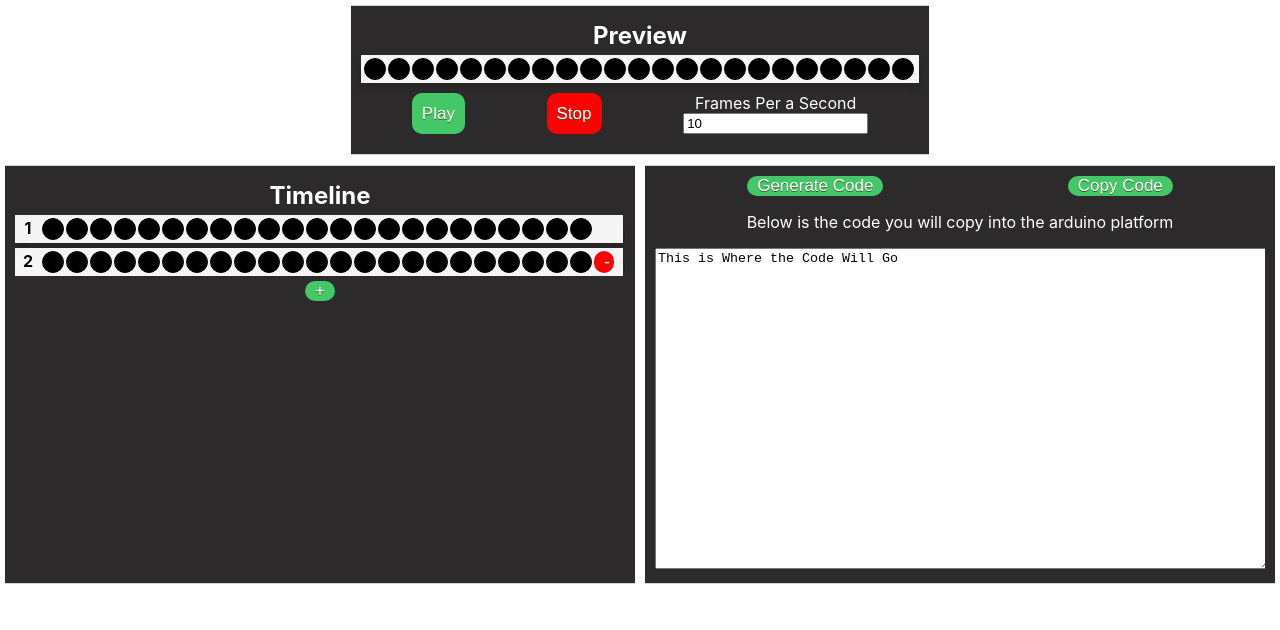
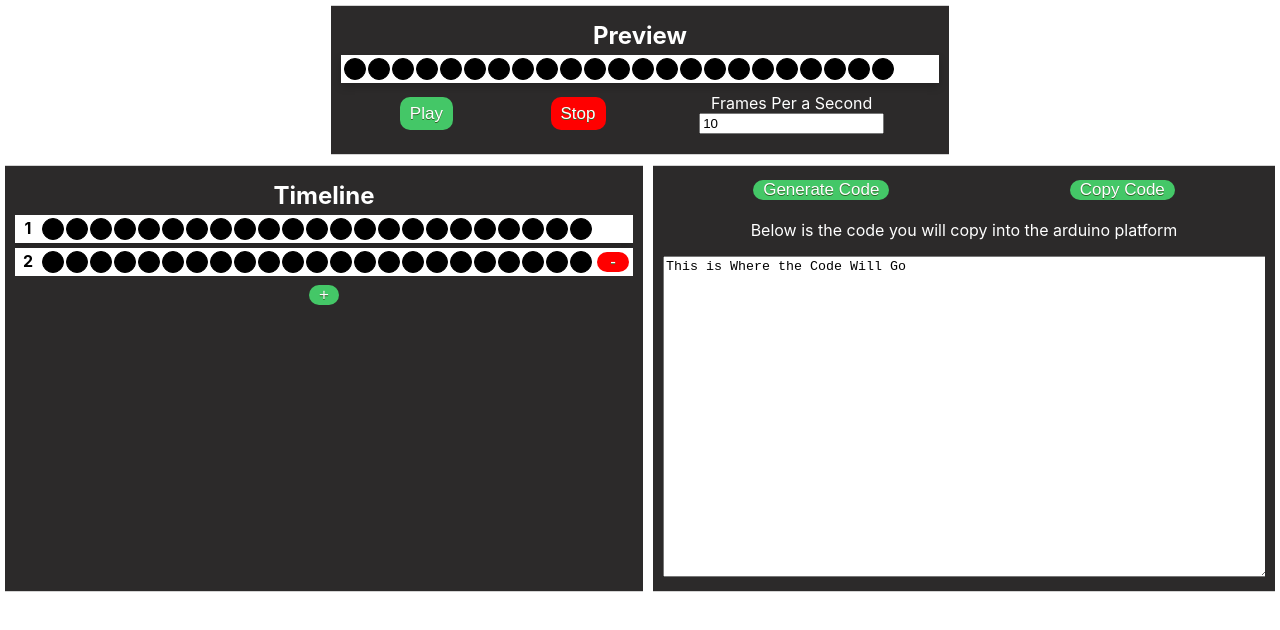
Before and after one commit to mjcolin/lightanimator, a React (Create React App) app: page / in a window 1280 px wide. Shown: the top 630 px of the page. Built offline with nearby package versions, Linux system fonts and the light colour scheme.

Commit message:
cleaned up delet button on frame

```diff
--- a/src/components/Frame.js
+++ b/src/components/Frame.js
@@ -5,7 +5,7 @@ function Frame(props){
     const pixelWidth = 20;
     const numberOfPixes = props.pixels.length;
     const pixelGap = 4;
-    const buttonWidth = 30;
+    const buttonWidth = 0;
     const frameNumberWidth = 20;
 
     const calculatedFramwWidth = frameNumberWidth+(pixelWidth+pixelGap)*numberOfPixes+buttonWidth;
@@ -41,12 +41,14 @@ function Frame(props){
     }
 
     return(
-            <div className={classes.frame} style={theStyle}>
-                {frameNumber}
-                {thePixels}
+            <div className={classes.frameContainer}>
+                <div className={classes.frame} style={theStyle}>
+                    {frameNumber}
+                    {thePixels}
+                </div>
                 {deleteButton}
-            </div>
-    )
+          </div>
+    );
 }
 
 export default Frame;
--- a/src/components/Frame.module.css
+++ b/src/components/Frame.module.css
@@ -9,8 +9,8 @@
     width: auto;
     padding: 3px;
     /*border: 2px dotted rgb(163, 163, 165);*/
-    background-color: whitesmoke;
-    box-shadow: 0 4px 8px 0 rgba(0,0,0,0.2);
+    /*background-color: whitesmoke;*/
+    /*box-shadow: 0 4px 8px 0 rgba(0,0,0,0.2);*/
     color: black;
     font-weight: bolder;
 
@@ -21,3 +21,14 @@
     border: 1px double black;
     border-radius: 50%;
 }
+
+.frameContainer{
+    display: grid;
+    grid-template-columns: auto 40px;
+    background-color: white;
+    box-shadow: 0 4px 8px 0 rgba(0,0,0,0.2);
+}
+
+.deletButton{
+    margin: 5px;
+}
--- a/src/components/UI/Button.module.css
+++ b/src/components/UI/Button.module.css
@@ -10,6 +10,10 @@
         font-size:17px;
         text-decoration:none;
         text-shadow:0px 1px 0px #2f6627;
+        margin-top: 4px;
+        margin-bottom: 4px;
+        margin-left: 4px;
+        margin-right: 4px;
     }
     .smallRoundButton:active {
         background-color:grey;
```
